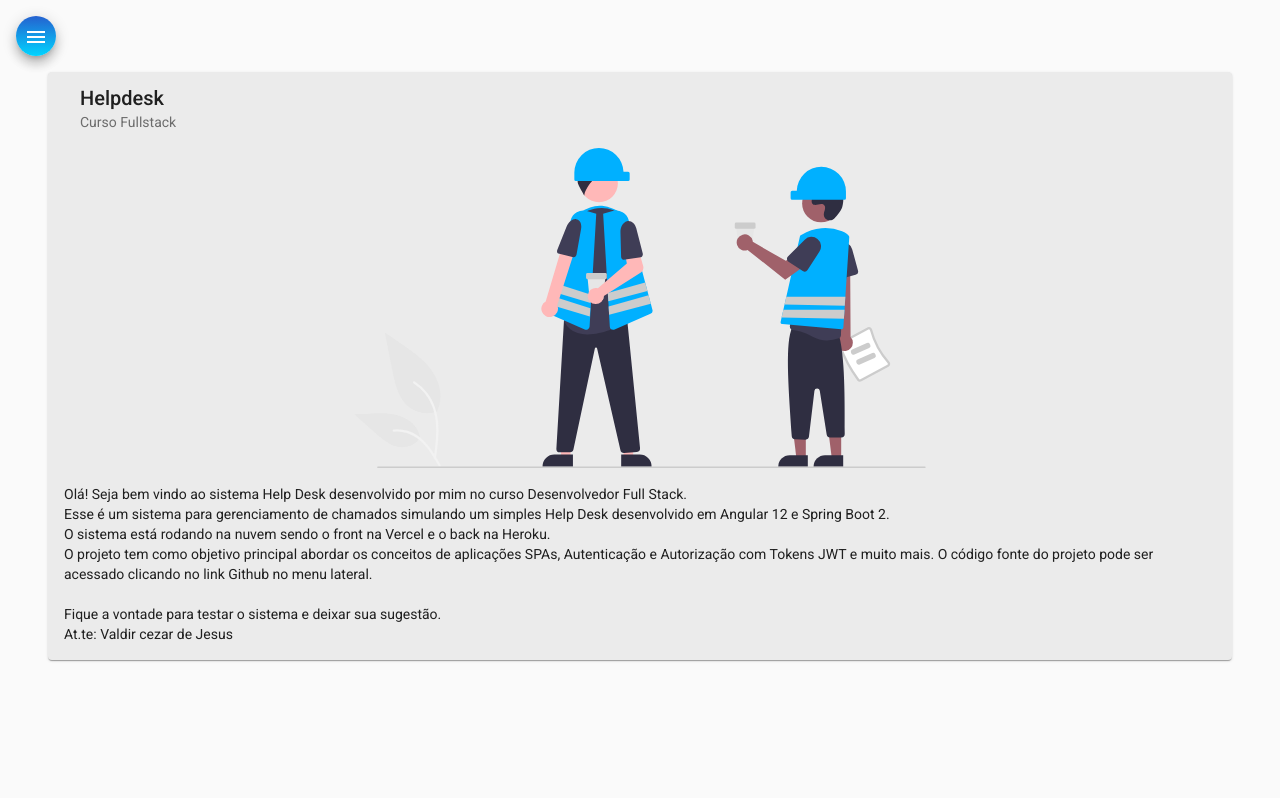
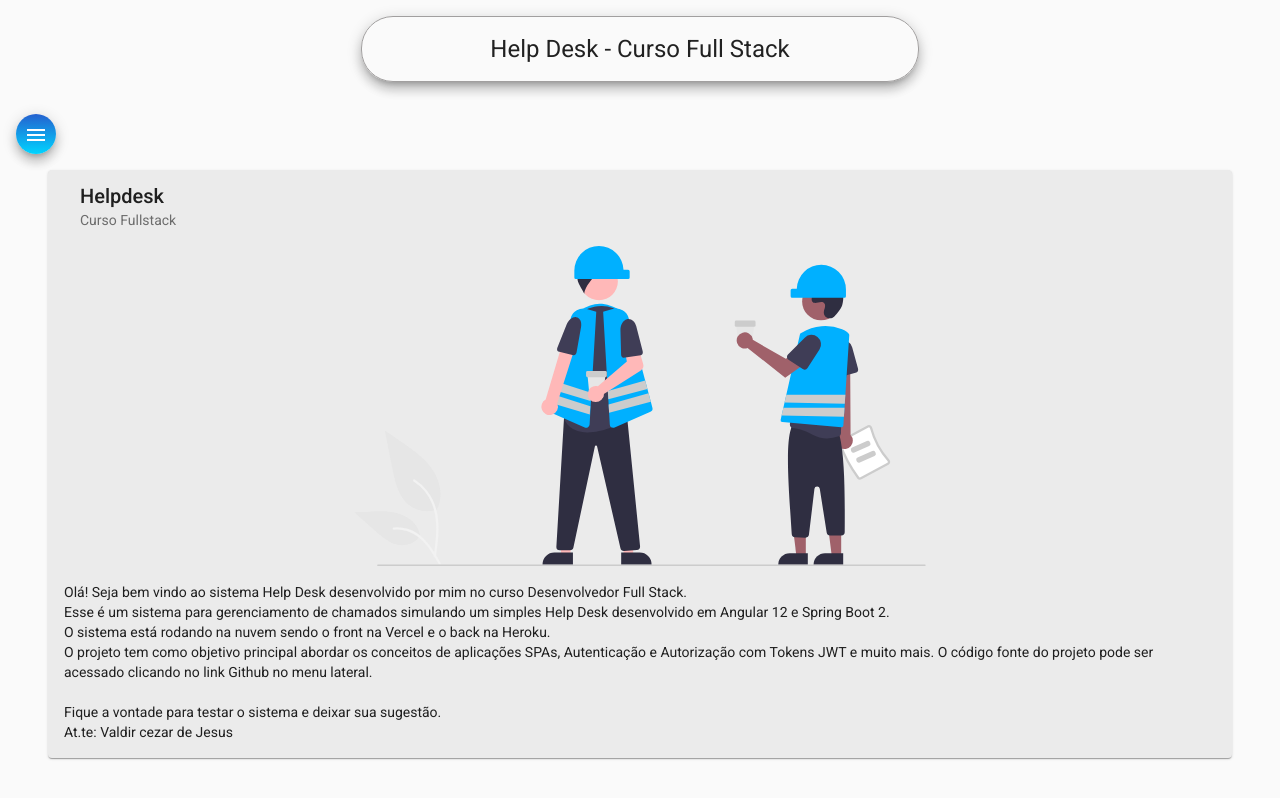
Before and after one commit to Alexandre-Lobo/helpdesk-front, an Angular app: page /home in a window 1280 px wide. Built offline with nearby package versions, Linux system fonts and the light colour scheme.

Commit message:
HTML e CSS para componente HEADER

```diff
--- a/src/app/components/header/header.component.css
+++ b/src/app/components/header/header.component.css
@@ -0,0 +1,12 @@
+.container {
+    display: flex;
+    align-items: center;
+    justify-content: center;
+ }
+
+ h1 {
+    margin-top: 1rem;
+    border: 1px solid rgb(161, 159, 159);
+    padding: 1rem 10%;
+    border-radius: 2rem;
+ }
--- a/src/app/components/header/header.component.html
+++ b/src/app/components/header/header.component.html
@@ -1 +1,3 @@
-<p>header works!</p>
+<div class="container">
+    <h1 class="mat-elevation-z8">Help Desk - Curso Full Stack</h1>
+ </div>
--- a/src/app/components/nav/nav.component.html
+++ b/src/app/components/nav/nav.component.html
@@ -26,6 +26,7 @@
     </mat-drawer>
 
     <div class="sidenav-content">
+      <app-header></app-header>
       <button class="menu mat-elevation-z8" mat-button (click)="drawer.toggle()" mat-icon-button>
         <mat-icon>menu</mat-icon>
       </button>
```
